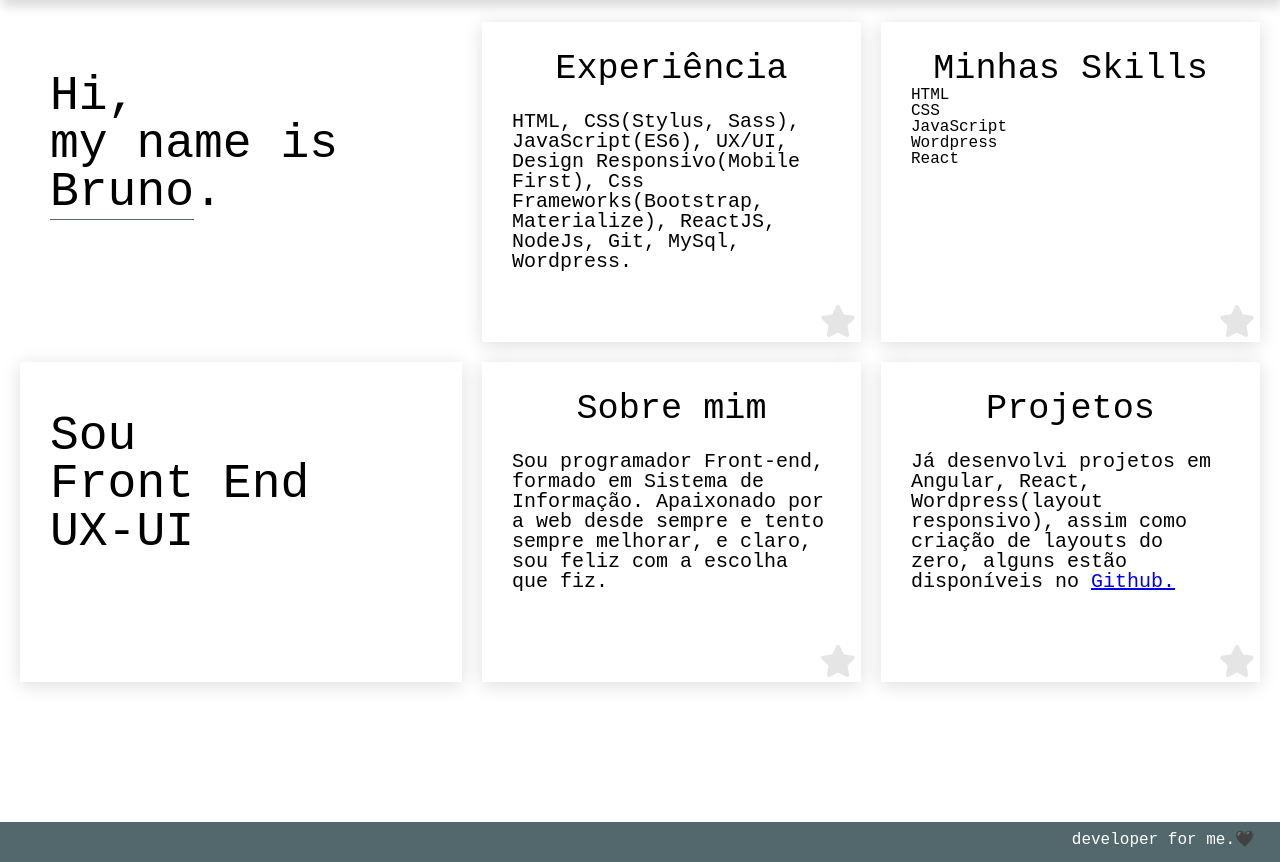
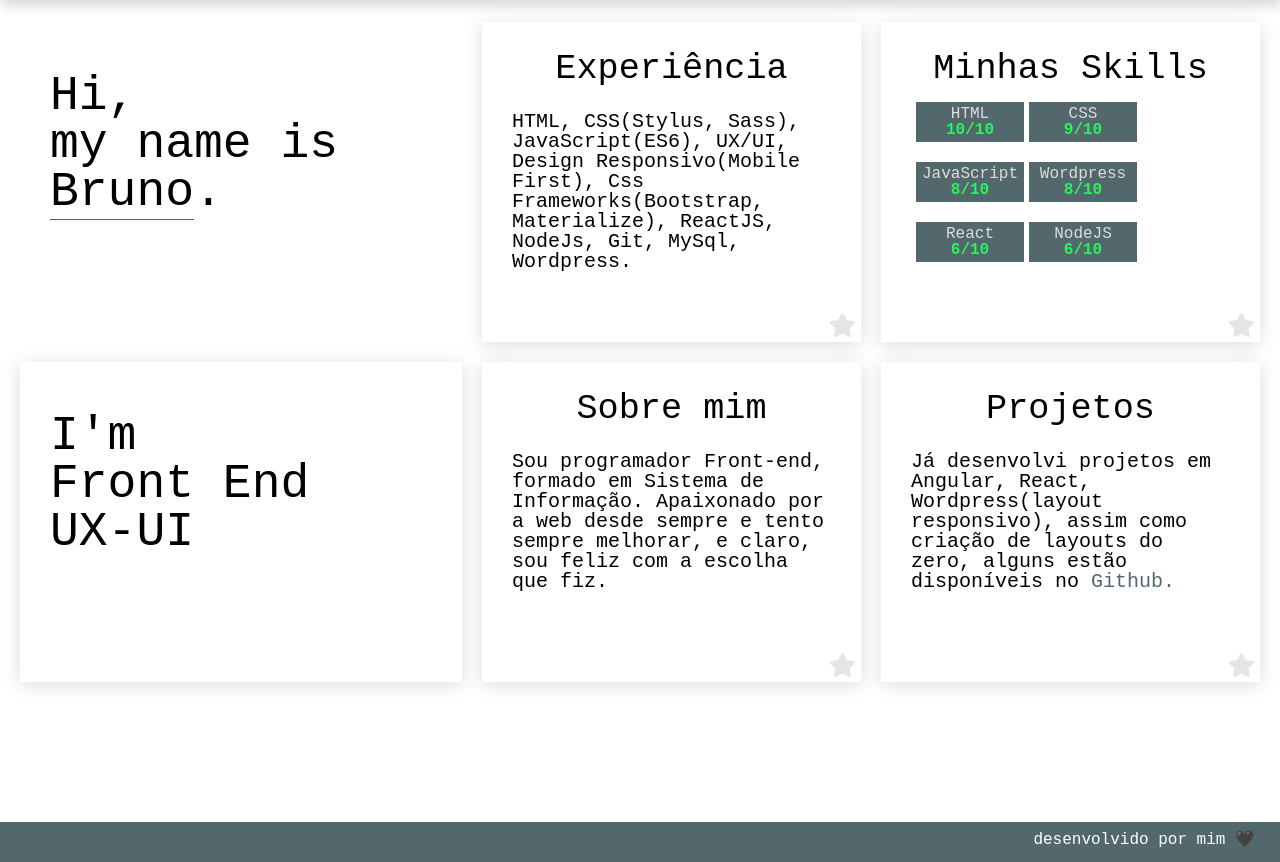
Before and after one commit to brunoamil/myportfolio, a plain HTML site: page index.html in a window 1280 px wide. Shown: the part 76-938 px from the top of the page. Drawn offline with Linux system fonts and the light colour scheme.

Commit message:
finalizando o box skills

```diff
--- a/css/style.css
+++ b/css/style.css
@@ -80,6 +80,7 @@ body {
     flex-basis: 35%;
     box-shadow: 0 3px 18px #ddd;
     padding-top: 50px;
+    position: relative;
 }
 .box-geral {
     box-shadow: 0 3px 18px #ddd;
@@ -111,16 +112,62 @@ body {
 .box-geral:hover:after{
     transform: scaleX(1);
 }
-.box-modal {
-    font-size: 2em;
+
+.box-profissional:after,
+.box-profissional:before {
+    content: "";
+    position: absolute;
+    bottom: 0;
+    top: 0;
+    left: 0;
+    right: 0;
+    transition: transform .4s ease-in-out;
 }
-.modal-color {
+.box-profissional:before {
+    border-left: 1px solid #52686d;
+    border-right: 1px solid #52686d;
+    transform: scaleY(0);
+}
+.box-profissional::after {
+    border-top: 1px solid #52686d;
+    border-bottom: 1px solid #52686d;
+    transform: scaleX(0);
+}
+.box-profissional:hover:before {
+    transform: scaleY(1);
+}
+.box-profissional:hover:after{
+    transform: scaleX(1);
+}
+.icon-color {
     color: rgba(0,0,0, 0.1);
     position: absolute;
     bottom: 5px;
     right: 5px;
+    font-size: 1.5em;
+}
+.texto-github {
+    text-decoration: none;
+    color: #52686d;
 }
 
+.menu-skill {
+    display: flex;
+    flex-wrap: wrap;
+}
+.menu-skill li {
+    background: #52686d;
+    padding: 4px;
+    margin: 15px 0 5px 5px;
+    width: 100px;
+    color: #ddd;
+    text-align: center;
+}
+
+.skill-pontuacao {
+    color: #2af35e;
+    font-weight: bold;
+}
 /* footer */
 .footer {
     background: #52686d;
--- a/index.html
+++ b/index.html
@@ -27,37 +27,38 @@
         <div class="box box-geral">
             <h2>Experiência</h2>
             <p class="box-paragrafo-experiencie">HTML, CSS(Stylus, Sass), JavaScript(ES6), UX/UI, Design Responsivo(Mobile First), Css Frameworks(Bootstrap, Materialize), ReactJS, NodeJs, Git, MySql, Wordpress.</p>
-            <span class="box-modal"><a  href="#"><i class="fa fa-star modal-color"></i></a></span>
+            <span><a  href="#"><i class="fa fa-star icon-color"></i></a></span>
         </div>
         <div class="box box-geral">
             <h2>Minhas Skills</h2>
-            <ul class="habilitys">
-                <li>HTML</li>
-                <li>CSS</li>
-                <li>JavaScript</li>
-                <li>Wordpress</li>
-                <li>React</li>
+            <ul class="menu-skill">
+                <li>HTML <br><span class="skill-pontuacao">10/10</span></li>
+                <li>CSS <br><span class="skill-pontuacao">9/10</span></li>
+                <li>JavaScript <br><span class="skill-pontuacao">8/10</span></li>
+                <li>Wordpress <br><span class="skill-pontuacao">8/10</span></li>
+                <li>React <br><span class="skill-pontuacao">6/10</span></li>
+                <li>NodeJS <br><span class="skill-pontuacao">6/10</span></li>
             </ul>
-            <span class="box-modal"><a  href="#"><i class="fa fa-star modal-color"></i></a></span>
+            <span><a  href="#"><i class="fa fa-star icon-color"></i></a></span>
         </div>
         <div class="box box-profissional">
-            <h1>Sou</h1>
+            <h1>I'm</h1>
             <p class="box-paragrafo">Front End</p>
             <p class="box-paragrafo">UX-UI</p>
         </div>
         <div class="box box-geral">
             <h2>Sobre mim</h2>
             <p class="box-paragrafo-experiencie">Sou programador Front-end, formado em Sistema de Informação. Apaixonado por a web desde sempre e tento sempre melhorar, e claro, sou feliz com a escolha que fiz.</p>
-            <span class="box-modal"><a  href="#"><i class="fa fa-star modal-color"></i></a></span>
+            <span><a  href="#"><i class="fa fa-star icon-color"></i></a></span>
         </div>
         <div class="box box-geral">
             <h2>Projetos</h2>
-            <p class="box-paragrafo-experiencie">Já desenvolvi projetos em Angular, React, Wordpress(layout responsivo), assim como criação de layouts do zero, alguns estão disponíveis no <a href="www.github.com/brunoamil">Github.</a></p>
-            <span class="box-modal"><a  href="#"><i class="fa fa-star modal-color"></i></a></span>
+            <p class="box-paragrafo-experiencie">Já desenvolvi projetos em Angular, React, Wordpress(layout responsivo), assim como criação de layouts do zero, alguns estão disponíveis no <a  class="texto-github" href="www.github.com/brunoamil">Github.</a></p>
+            <span><a  href="https://github.com/brunoamil"><i class="fa fa-star icon-color"></i></a></span>
         </div>
     </div>
 </div>
-<footer class="footer"><p class="footer-text">developer for me.</p></footer>
+<footer class="footer"><p class="footer-text">desenvolvido por mim </p></footer>
 </body>
 
 </html>
```
